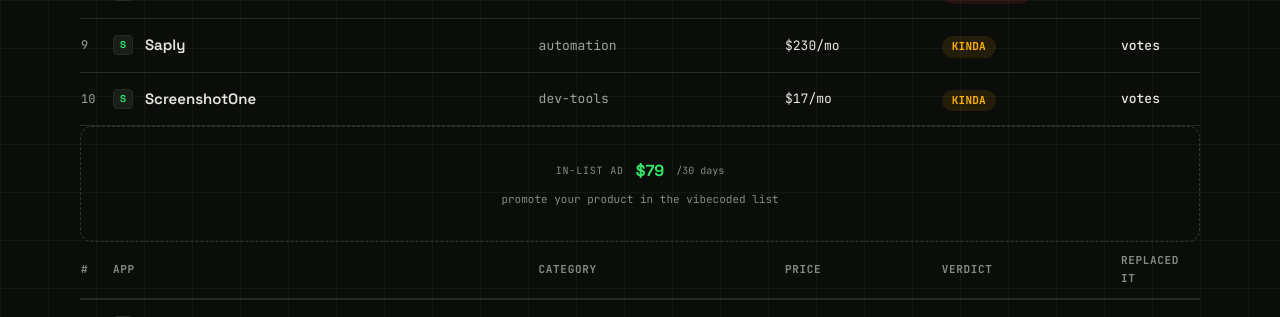
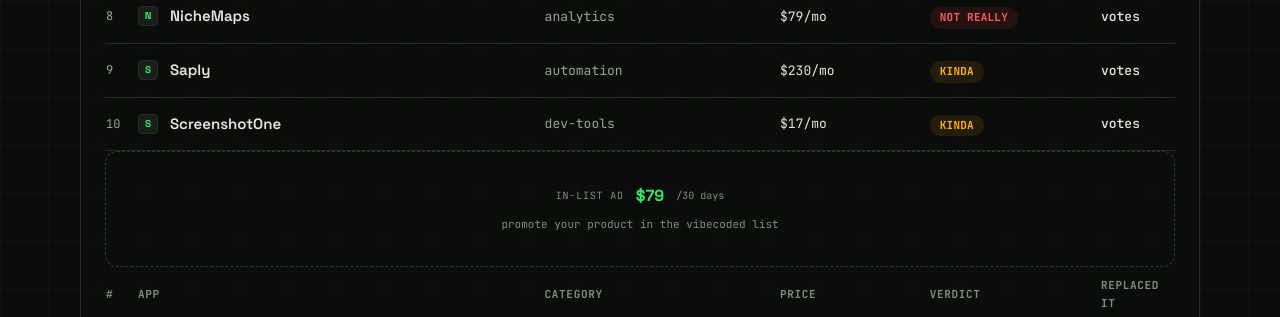
Before and after one commit to VibeCodingApp/LetsVibeCodeit, a Next.js app: page / in a window 1280 px wide. Shown: the part 1920-2237 px from the top of the page. Built offline with nearby package versions, Linux system fonts and the light colour scheme; no server answers; the database is empty.

Commit message:
fix(ui): soften grid and blur catalog and empty ad surfaces

```diff
--- a/src/app/globals.css
+++ b/src/app/globals.css
@@ -12,7 +12,7 @@
   --muted: #9aa29a; --muted-2: #838c83;
   --primary: #33e667; --primary-dim: #1a4a2a; --primary-glow: rgba(51,230,103,0.1);
   --primary-glow-strong: rgba(51,230,103,0.2);
-  --grid-line: rgba(131,140,131,0.08);
+  --grid-line: rgba(131,140,131,0.045);
   --accent: #8775ff; --accent-glow: rgba(135,117,255,0.08);
   --danger: #ff4444; --danger-dim: rgba(255,68,68,0.1);
   --warning: #ffb000; --warning-dim: rgba(255,176,0,0.1);
@@ -29,7 +29,7 @@
   --muted: #5f665f; --muted-2: #667066;
   --primary: #0e9c47; --primary-dim: #c8f0d4; --primary-glow: rgba(14,156,71,0.06);
   --primary-glow-strong: rgba(14,156,71,0.12);
-  --grid-line: rgba(32,48,38,0.08);
+  --grid-line: rgba(32,48,38,0.045);
   --accent: #6955e0; --accent-glow: rgba(105,85,224,0.05);
   --danger: #e03131; --danger-dim: rgba(224,49,49,0.06);
   --warning: #ca8a04; --warning-dim: rgba(202,138,4,0.06);
--- a/src/components/ad-slot.tsx
+++ b/src/components/ad-slot.tsx
@@ -116,7 +116,7 @@
     'border border-dashed border-[var(--border-2)] rounded-xl',
     sticky
       ? 'bg-[var(--glass-bg)] backdrop-blur-xl backdrop-saturate-150 shadow-[0_8px_32px_rgba(0,0,0,.28)]'
-      : 'bg-[var(--surface)]/90',
+       : 'bg-[var(--surface)]/90 backdrop-blur-sm',
   ].join(' ');
   const capacity = sponsorPoolCapacity(sponsors.length);
   const purchaseSlotId = `in-list-${(slotHash(slot) % capacity) + 1}`;
--- a/src/components/app-table.tsx
+++ b/src/components/app-table.tsx
@@ -68,7 +68,7 @@
 
   return (
     <section ref={listRef} className="pb-20 pt-6 md:pb-24 md:pt-7" data-in-list-root>
-      <div className="container-main">
+      <div className="container-main rounded-2xl border border-[var(--border)] bg-[var(--surface)]/45 p-4 backdrop-blur-sm md:p-6">
         <div className="flex flex-wrap items-end justify-between gap-4 mb-2">
           <div>
             <span className="text-[11px] font-medium uppercase tracking-[0.08em] text-primary font-mono">The Vibecoded List</span>
--- a/src/components/mobile-ad-marquee.tsx
+++ b/src/components/mobile-ad-marquee.tsx
@@ -10,7 +10,7 @@
   useEffect(() => {
     if (sponsor) trackSponsorEvent(sponsor.sessionId, 'impression', `marquee:${slotId}`);
   }, [sponsor, slotId]);
-  if (!sponsor) return <SponsorPurchaseButton plan="rail" slotId={slotId} labelled={labelled} ariaLabel={slotId === 'left-1' ? 'Open free test slot L1' : `Buy fixed rail slot ${slotId}`} className="mx-2 inline-flex shrink-0 items-center gap-2.5 rounded-full border border-[var(--border)] bg-[var(--surface-2)] px-4 py-1.5 font-normal transition-colors hover:border-[var(--border-2)]"><span className="rounded-full border border-[var(--border)] bg-[var(--surface-3)] px-2 py-0.5 font-mono text-[10px] uppercase tracking-[0.1em] text-muted-2">{slotId === 'left-1' ? 'Test' : 'Ad'}</span><span className="whitespace-nowrap font-mono text-[12px] text-fg-2">{slotId === 'left-1' ? 'free test slot' : 'promote your product here'}</span><span className="whitespace-nowrap font-mono text-[12px] font-bold text-primary">{slotId === 'left-1' ? '$0' : '$199'}</span><span className="whitespace-nowrap font-mono text-[11px] text-muted-2">{slotId === 'left-1' ? 'no payment' : '/30 days'}</span></SponsorPurchaseButton>;
+  if (!sponsor) return <SponsorPurchaseButton plan="rail" slotId={slotId} labelled={labelled} ariaLabel={slotId === 'left-1' ? 'Open free test slot L1' : `Buy fixed rail slot ${slotId}`} className="mx-2 inline-flex shrink-0 items-center gap-2.5 rounded-full border border-[var(--border)] bg-[var(--surface-2)]/80 px-4 py-1.5 font-normal backdrop-blur-sm transition-colors hover:border-[var(--border-2)]"><span className="rounded-full border border-[var(--border)] bg-[var(--surface-3)] px-2 py-0.5 font-mono text-[10px] uppercase tracking-[0.1em] text-muted-2">{slotId === 'left-1' ? 'Test' : 'Ad'}</span><span className="whitespace-nowrap font-mono text-[12px] text-fg-2">{slotId === 'left-1' ? 'free test slot' : 'promote your product here'}</span><span className="whitespace-nowrap font-mono text-[12px] font-bold text-primary">{slotId === 'left-1' ? '$0' : '$199'}</span><span className="whitespace-nowrap font-mono text-[11px] text-muted-2">{slotId === 'left-1' ? 'no payment' : '/30 days'}</span></SponsorPurchaseButton>;
   return (
     <a href={href} target={sponsor ? '_blank' : undefined} rel={sponsor ? 'sponsored noopener noreferrer' : undefined} onClick={() => sponsor && trackSponsorEvent(sponsor.sessionId, 'click', `marquee:${slotId}`)} aria-hidden={!labelled} tabIndex={labelled ? 0 : -1} className="mx-2 inline-flex shrink-0 items-center gap-2.5 rounded-full border border-[var(--border)] bg-[var(--surface-2)] px-4 py-1.5 no-underline transition-colors hover:border-[var(--border-2)]">
       {sponsor ? <img src={sponsor.marqueeIconUrl} alt="" className="h-5 w-8 rounded-md object-cover" /> : <span className="rounded-full border border-[var(--border)] bg-[var(--surface-3)] px-2 py-0.5 font-mono text-[10px] uppercase tracking-[0.1em] text-muted-2">Ad</span>}
--- a/src/components/sponsor-rails.tsx
+++ b/src/components/sponsor-rails.tsx
@@ -18,7 +18,7 @@
     );
   }
   return (
-    <SponsorPurchaseButton plan="rail" slotId={slotId} ariaLabel={`Buy fixed rail slot ${side === 'left' ? 'L' : 'R'}${n}`} className="border border-dashed border-[var(--border-2)] rounded px-3 py-2.5 text-center bg-[var(--surface)]/30 hover:border-primary/30 transition-colors duration-200 flex flex-col justify-center gap-0.5 no-underline"
+    <SponsorPurchaseButton plan="rail" slotId={slotId} ariaLabel={`Buy fixed rail slot ${side === 'left' ? 'L' : 'R'}${n}`} className="border border-dashed border-[var(--border-2)] rounded px-3 py-2.5 text-center bg-[var(--surface)]/65 backdrop-blur-sm hover:border-primary/30 transition-colors duration-200 flex flex-col justify-center gap-0.5 no-underline"
       style={{ height: 'calc((100vh - var(--rail-gap) * 8) / 7)' }}>
       <span className="text-[11px] font-mono text-muted-2 uppercase tracking-[0.06em] leading-none">{side === 'left' ? 'L' : 'R'}{n}</span>
       <span className="text-[10px] text-muted-2 font-mono leading-tight">{slotId === 'left-1' ? 'free test slot' : 'promote your product here'}</span>
```
